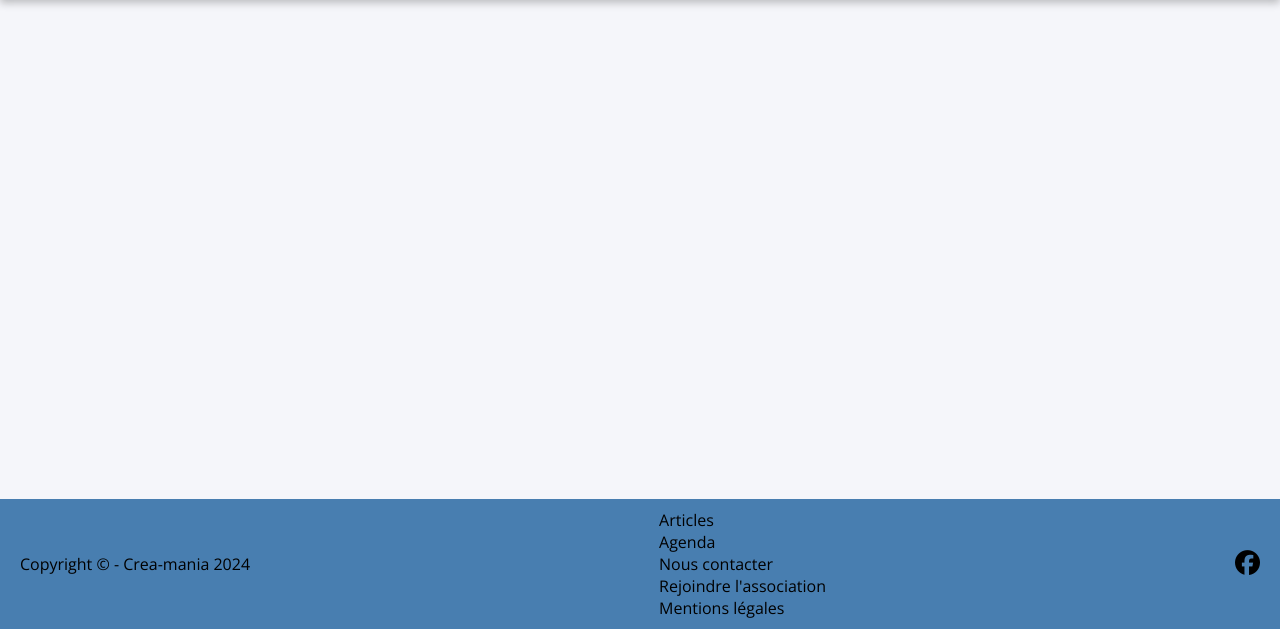
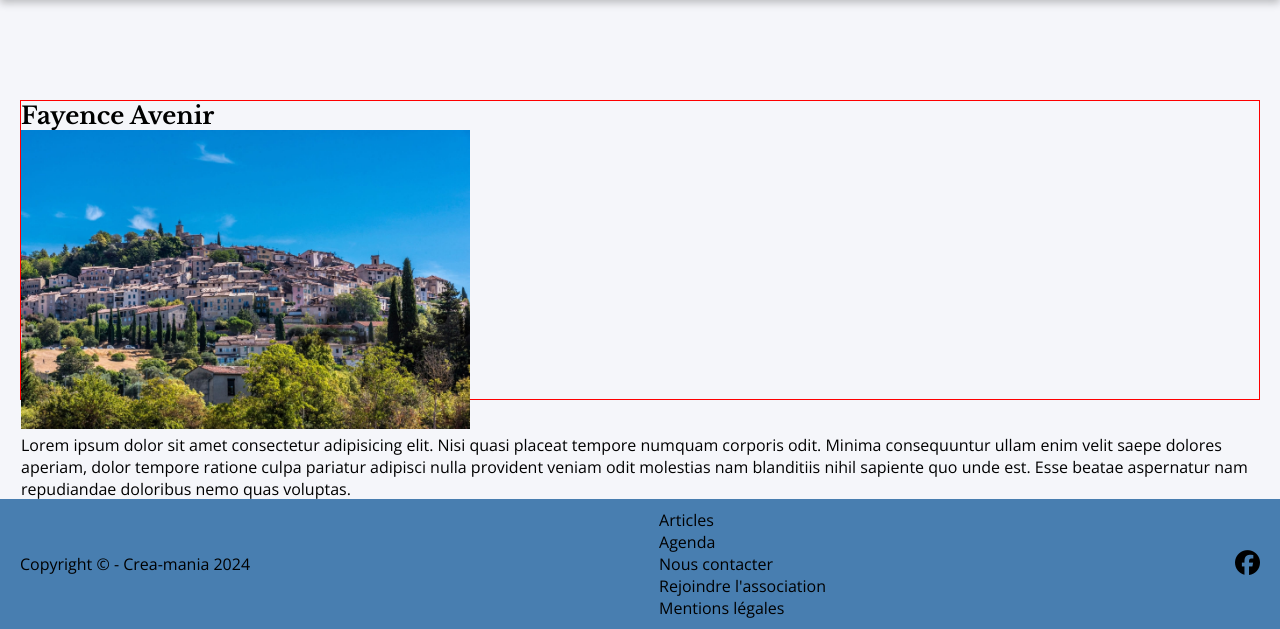
Before and after one commit to GuillemotClement/Symfony-FayenceAvenir, a PHP site: template templates/home/index.html.twig in a window 1280 px wide. Shown: the part 171-800 px from the top of the page. Run offline with PHP 8.4, Linux system fonts and the light colour scheme; the template is opened without the code that fills it, so the values that code supplies are empty; style sheets or scripts are compiled from the project's sources; some libraries are stand-ins or nearby versions.

Commit message:
Travail sur la partie homepage

```diff
--- a/assets/styles/_reset.scss
+++ b/assets/styles/_reset.scss
@@ -44,6 +44,6 @@ p {
 }
 
 // img {
-//   width: 100%;
+//   max-width: 100%;
 //   height: auto;
 // }
--- a/assets/styles/app.scss
+++ b/assets/styles/app.scss
@@ -21,3 +21,6 @@
 
 // COMPONENTS
 @use "components/avatar";
+
+// PAGE
+@use "pages/home";
--- /dev/null
+++ b/assets/styles/pages/_home.scss
@@ -0,0 +1,8 @@
+.ctn-hero {
+  max-height: 300px;
+  img {
+    max-width: 100%;
+    max-height: 300px;
+    object-fit: contain;
+  }
+}
--- a/templates/home/index.html.twig
+++ b/templates/home/index.html.twig
@@ -1,12 +1,21 @@
 {% extends 'base.html.twig' %}
-
-{% block title %}{{ parent() }}{% endblock %}
 
 {% block body %}
 <div class="content">
-{% for article in articles %}
-<h2>{{ article.title }}</h2>
+  <div class="ctn-hero b1">
+    <h2>Fayence Avenir</h2>
+    <div class="hero-content">
+      <div class="hero-img">
+        <img src="{{ asset('build/images/hero.jpeg')}}" alt="">
+      </div>
+      <div class="hero-text">
+        <p>Lorem ipsum dolor sit amet consectetur adipisicing elit. Nisi quasi placeat tempore numquam corporis odit. Minima consequuntur ullam enim velit saepe dolores aperiam, dolor tempore ratione culpa pariatur adipisci nulla provident veniam odit molestias nam blanditiis nihil sapiente quo unde est. Esse beatae aspernatur nam repudiandae doloribus nemo quas voluptas.</p>
+      </div>
+    </div>
+  </div>
+  {% for article in articles %}
+  <h2>{{ article.title }}</h2>
 
-{% endfor %}
+  {% endfor %}
 </div>
 {% endblock %}
--- a/templates/partials/_header.html.twig
+++ b/templates/partials/_header.html.twig
@@ -26,7 +26,7 @@
     <div class="header-bottom flex justify-between">
       <ul class="header-nav flex ">
         <li><a href="">l'Assos</a></li>
-        <li><a href="">Articles</a></li>
+        <li><a href="{{ path('articles_show') }}">Articles</a></li>
         <li><a href="">Evènements</a></li>
         <li><a href="">Contact</a></li>
       </ul>
```
Also changed, not shown: assets/images/hero.jpeg (added).
